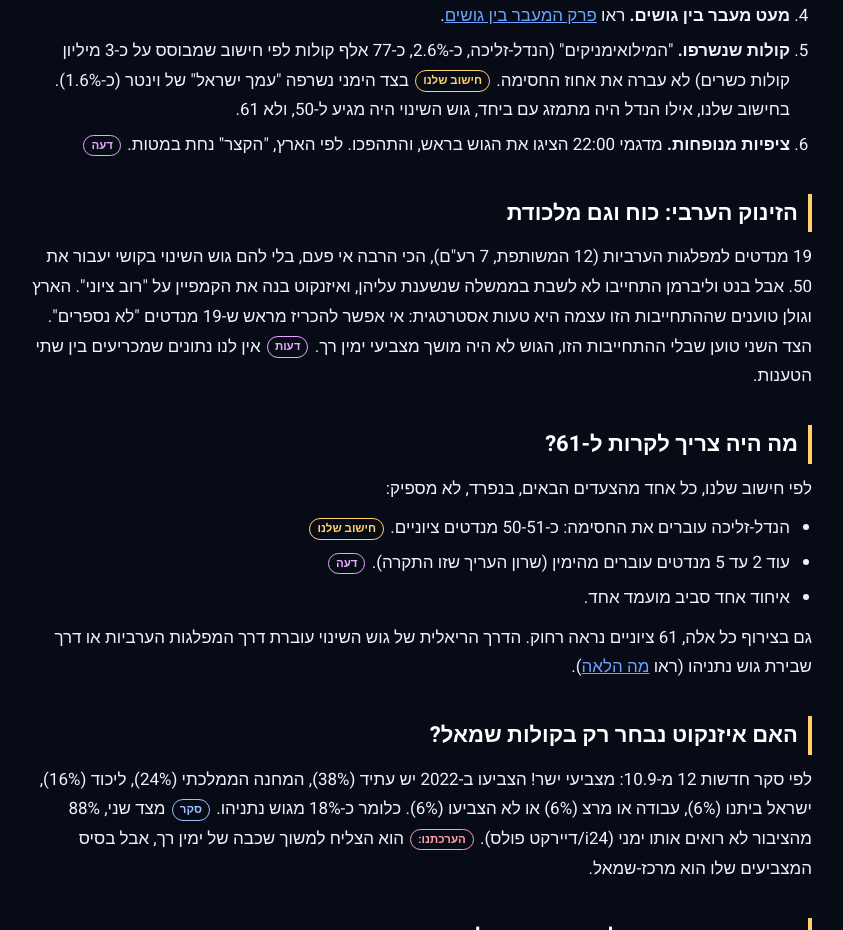
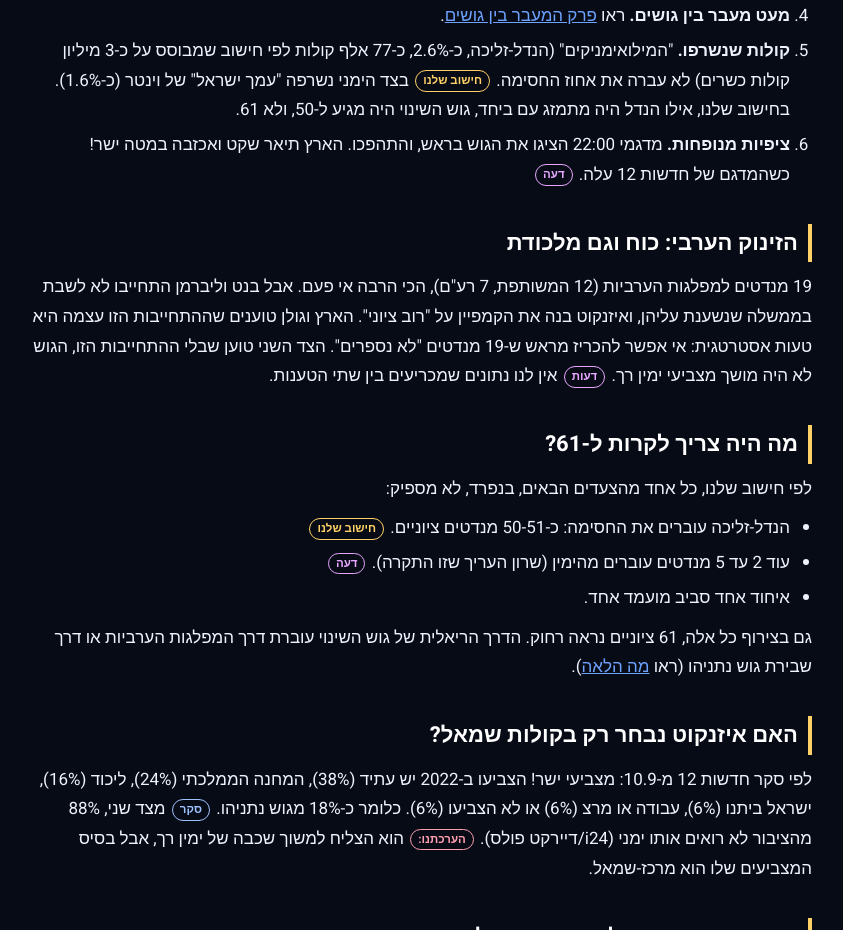
Before and after one commit to YuvalHir/hatahzit, a website: page public/analysis/opposition.html in a window 1280 px wide. Shown: the part 1014-1944 px from the top of the page, without its empty margins (220-1063 px from the left). Drawn offline with Linux system fonts and the light colour scheme.

Commit message:
Fix wording

```diff
--- a/public/analysis/opposition.html
+++ b/public/analysis/opposition.html
@@ -29,11 +29,11 @@
 <li><b>קניבליזציה פנימית.</b> "ביחד" (בנט-לפיד) קיבלה 12, ו"יש עתיד" לבדה קיבלה 24 ב-2022. לפי סקר חדשות 12 מספטמבר, 62% ממצביעי ישר! באו ממפלגות הגוש עצמו. כלומר חלק גדול מצמיחתה הוא העברה פנימית. <span class="t med">סקר</span></li>
 <li><b>מעט מעבר בין גושים.</b> ראו <a href="blocs.html">פרק המעבר בין גושים</a>.</li>
 <li><b>קולות שנשרפו.</b> "המילואימניקים" (הנדל-זליכה, כ-2.6%, כ-77 אלף קולות לפי חישוב שמבוסס על כ-3 מיליון קולות כשרים) לא עברה את אחוז החסימה. <span class="t calc">חישוב שלנו</span> בצד הימני נשרפה "עמך ישראל" של וינטר (כ-1.6%). בחישוב שלנו, אילו הנדל היה מתמזג עם ביחד, גוש השינוי היה מגיע ל-50, ולא 61.</li>
-<li><b>ציפיות מנופחות.</b> מדגמי 22:00 הציגו את הגוש בראש, והתהפכו. לפי הארץ, "הקצר" נחת במטות. <span class="t op">דעה</span></li>
+<li><b>ציפיות מנופחות.</b> מדגמי 22:00 הציגו את הגוש בראש, והתהפכו. הארץ תיאר שקט ואכזבה במטה ישר! כשהמדגם של חדשות 12 עלה. <span class="t op">דעה</span></li>
 </ol>
 
 <h2>הזינוק הערבי: כוח וגם מלכודת</h2>
-<p>19 מנדטים למפלגות הערביות (12 המשותפת, 7 רע"ם), הכי הרבה אי פעם, בלי להם גוש השינוי בקושי יעבור את 50. אבל בנט וליברמן התחייבו לא לשבת בממשלה שנשענת עליהן, ואיזנקוט בנה את הקמפיין על "רוב ציוני". הארץ וגולן טוענים שההתחייבות הזו עצמה היא טעות אסטרטגית: אי אפשר להכריז מראש ש-19 מנדטים "לא נספרים". הצד השני טוען שבלי ההתחייבות הזו, הגוש לא היה מושך מצביעי ימין רך. <span class="t op">דעות</span> אין לנו נתונים שמכריעים בין שתי הטענות.</p>
+<p>19 מנדטים למפלגות הערביות (12 המשותפת, 7 רע"ם), הכי הרבה אי פעם. אבל בנט וליברמן התחייבו לא לשבת בממשלה שנשענת עליהן, ואיזנקוט בנה את הקמפיין על "רוב ציוני". הארץ וגולן טוענים שההתחייבות הזו עצמה היא טעות אסטרטגית: אי אפשר להכריז מראש ש-19 מנדטים "לא נספרים". הצד השני טוען שבלי ההתחייבות הזו, הגוש לא היה מושך מצביעי ימין רך. <span class="t op">דעות</span> אין לנו נתונים שמכריעים בין שתי הטענות.</p>
 
 <h2>מה היה צריך לקרות ל-61?</h2>
 <p>לפי חישוב שלנו, כל אחד מהצעדים הבאים, בנפרד, לא מספיק:</p>
```
Also changed, not shown: analysis-src/opposition.html (+2 -2 lines).
